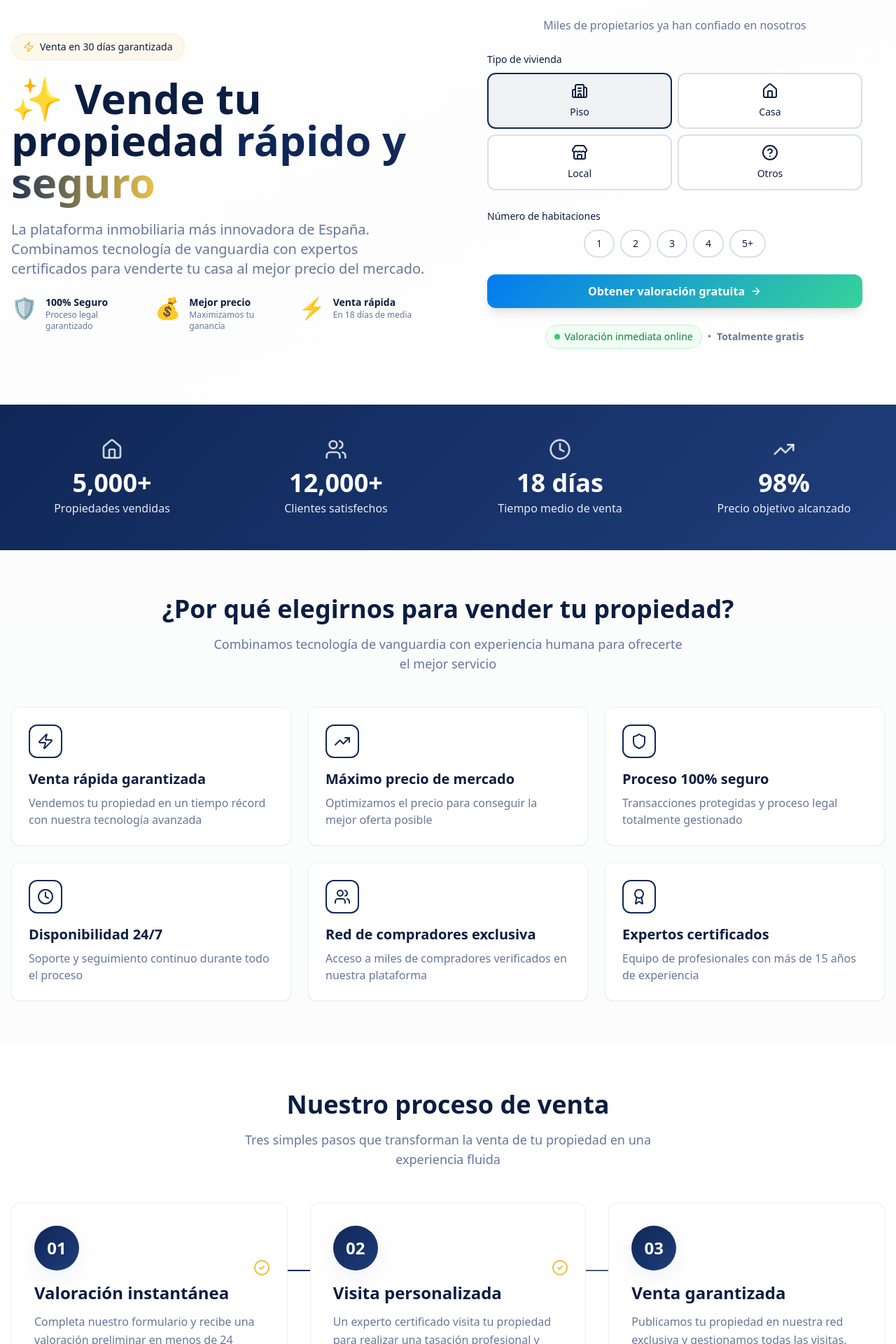
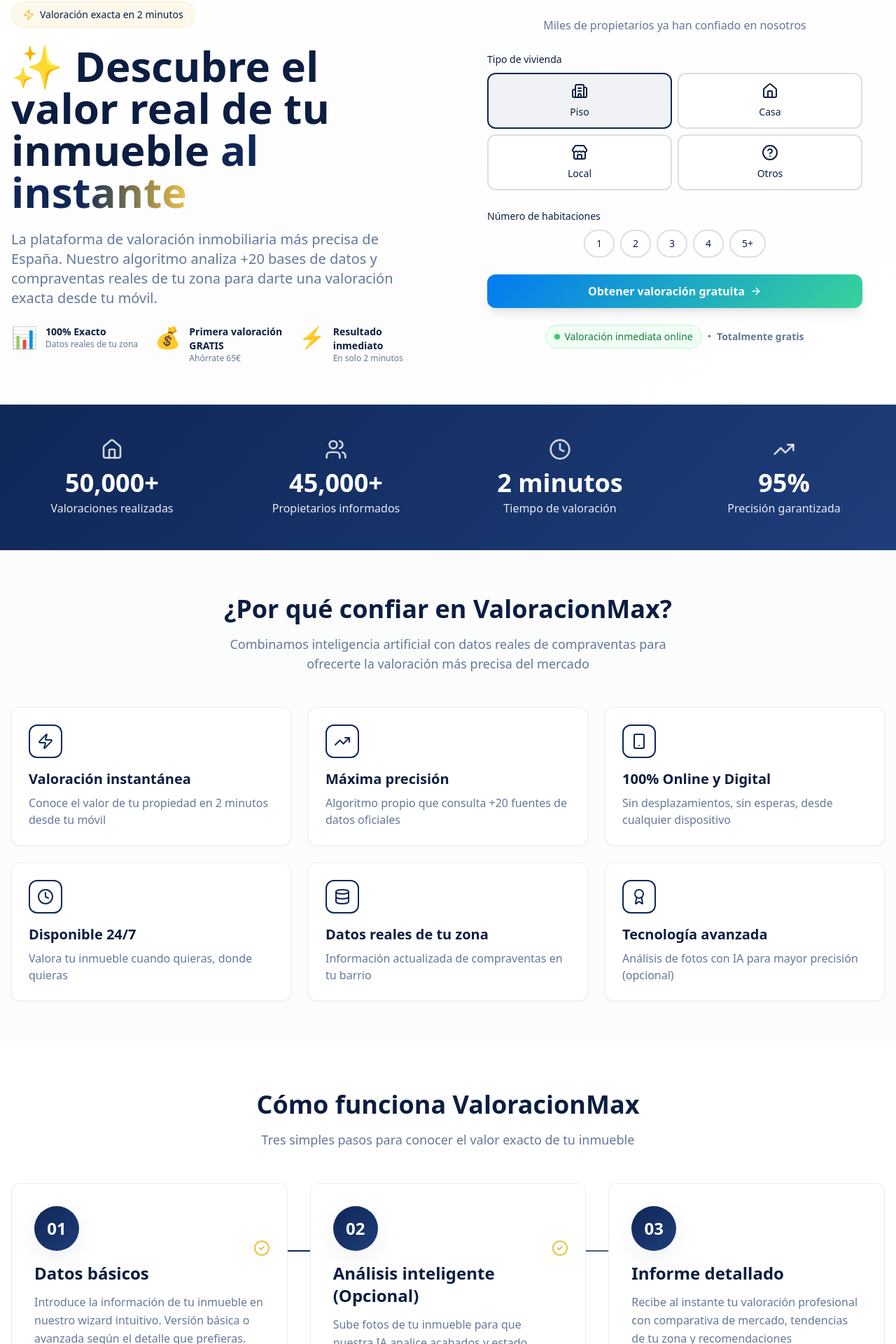
Before and after one commit to adrydg/valoracion_max3_love, a Next.js app: page / in a window 1280 px wide. Shown: the part 121-2041 px from the top of the page at 70% size. Built offline with nearby package versions, Linux system fonts and the light colour scheme.

Commit message:
WIP: Actualización textos home a enfoque valoración (page, stats, benefits, process)

```diff
--- a/app/page.tsx
+++ b/app/page.tsx
@@ -25,30 +25,29 @@
             <div className="space-y-4 md:space-y-6 animate-fade-in">
               <div className="inline-flex items-center gap-2 px-4 py-2 rounded-full bg-accent/10 border border-accent/20">
                 <Zap className="w-4 h-4 text-accent" />
-                <span className="text-sm font-medium">Venta en 30 días garantizada</span>
+                <span className="text-sm font-medium">Valoración exacta en 2 minutos</span>
               </div>
 
               <h1 className="text-4xl md:text-5xl lg:text-6xl font-bold leading-tight">
-                ✨ Vende tu propiedad{" "}
+                ✨ Descubre el valor real de tu inmueble{" "}
                 <span className="bg-gradient-to-r from-primary via-primary to-accent bg-clip-text text-transparent">
-                  rápido y seguro
+                  al instante
                 </span>
               </h1>
 
               <p className="text-lg md:text-xl text-muted-foreground leading-relaxed">
-                La plataforma inmobiliaria más innovadora de España. Combinamos tecnología de vanguardia con
-                expertos certificados para venderte tu casa al mejor precio del mercado.
+                La plataforma de valoración inmobiliaria más precisa de España. Nuestro algoritmo analiza +20 bases de datos y compraventas reales de tu zona para darte una valoración exacta desde tu móvil.
               </p>
 
               {/* Key Features */}
               <div className="grid sm:grid-cols-3 gap-4">
                 <div className="flex items-start gap-3">
                   <div className="text-3xl flex-shrink-0">
-                    🛡️
+                    📊
                   </div>
                   <div>
-                    <p className="font-semibold text-sm">100% Seguro</p>
-                    <p className="text-xs text-muted-foreground">Proceso legal garantizado</p>
+                    <p className="font-semibold text-sm">100% Exacto</p>
+                    <p className="text-xs text-muted-foreground">Datos reales de tu zona</p>
                   </div>
                 </div>
 
@@ -57,8 +56,8 @@
                     💰
                   </div>
                   <div>
-                    <p className="font-semibold text-sm">Mejor precio</p>
-                    <p className="text-xs text-muted-foreground">Maximizamos tu ganancia</p>
+                    <p className="font-semibold text-sm">Primera valoración GRATIS</p>
+                    <p className="text-xs text-muted-foreground">Ahórrate 65€</p>
                   </div>
                 </div>
 
@@ -67,8 +66,8 @@
                     ⚡
                   </div>
                   <div>
-                    <p className="font-semibold text-sm">Venta rápida</p>
-                    <p className="text-xs text-muted-foreground">En 18 días de media</p>
+                    <p className="font-semibold text-sm">Resultado inmediato</p>
+                    <p className="text-xs text-muted-foreground">En solo 2 minutos</p>
                   </div>
                 </div>
               </div>
--- a/components/Benefits.tsx
+++ b/components/Benefits.tsx
@@ -1,36 +1,36 @@
-import { Zap, Shield, TrendingUp, Clock, Users, Award } from "lucide-react";
+import { Zap, Shield, TrendingUp, Clock, Users, Award, Database, Smartphone } from "lucide-react";
 import { Card } from "@/components/ui/card";
 
 const benefits = [
   {
     icon: Zap,
-    title: "Venta rápida garantizada",
-    description: "Vendemos tu propiedad en un tiempo récord con nuestra tecnología avanzada",
+    title: "Valoración instantánea",
+    description: "Conoce el valor de tu propiedad en 2 minutos desde tu móvil",
   },
   {
     icon: TrendingUp,
-    title: "Máximo precio de mercado",
-    description: "Optimizamos el precio para conseguir la mejor oferta posible",
+    title: "Máxima precisión",
+    description: "Algoritmo propio que consulta +20 fuentes de datos oficiales",
   },
   {
-    icon: Shield,
-    title: "Proceso 100% seguro",
-    description: "Transacciones protegidas y proceso legal totalmente gestionado",
+    icon: Smartphone,
+    title: "100% Online y Digital",
+    description: "Sin desplazamientos, sin esperas, desde cualquier dispositivo",
   },
   {
     icon: Clock,
-    title: "Disponibilidad 24/7",
-    description: "Soporte y seguimiento continuo durante todo el proceso",
+    title: "Disponible 24/7",
+    description: "Valora tu inmueble cuando quieras, donde quieras",
   },
   {
-    icon: Users,
-    title: "Red de compradores exclusiva",
-    description: "Acceso a miles de compradores verificados en nuestra plataforma",
+    icon: Database,
+    title: "Datos reales de tu zona",
+    description: "Información actualizada de compraventas en tu barrio",
   },
   {
     icon: Award,
-    title: "Expertos certificados",
-    description: "Equipo de profesionales con más de 15 años de experiencia",
+    title: "Tecnología avanzada",
+    description: "Análisis de fotos con IA para mayor precisión (opcional)",
   },
 ];
 
@@ -40,10 +40,10 @@
       <div className="max-w-7xl mx-auto">
         <div className="text-center mb-10 md:mb-12 space-y-4 animate-fade-in">
           <h2 className="text-3xl md:text-4xl font-bold">
-            ¿Por qué elegirnos para vender tu propiedad?
+            ¿Por qué confiar en ValoracionMax?
           </h2>
           <p className="text-lg text-muted-foreground max-w-2xl mx-auto">
-            Combinamos tecnología de vanguardia con experiencia humana para ofrecerte el mejor servicio
+            Combinamos inteligencia artificial con datos reales de compraventas para ofrecerte la valoración más precisa del mercado
           </p>
         </div>
 
--- a/components/Process.tsx
+++ b/components/Process.tsx
@@ -4,21 +4,21 @@
 const steps = [
   {
     number: "01",
-    title: "Valoración instantánea",
+    title: "Datos básicos",
     description:
-      "Completa nuestro formulario y recibe una valoración preliminar en menos de 24 horas. Nuestro algoritmo analiza el mercado en tiempo real.",
+      "Introduce la información de tu inmueble en nuestro wizard intuitivo. Versión básica o avanzada según el detalle que prefieras.",
   },
   {
     number: "02",
-    title: "Visita personalizada",
+    title: "Análisis inteligente (Opcional)",
     description:
-      "Un experto certificado visita tu propiedad para realizar una tasación profesional y fotografías de alta calidad para la publicación.",
+      "Sube fotos de tu inmueble para que nuestra IA analice acabados y estado, aumentando la precisión hasta un 95%.",
   },
   {
     number: "03",
-    title: "Venta garantizada",
+    title: "Informe detallado",
     description:
-      "Publicamos tu propiedad en nuestra red exclusiva y gestionamos todas las visitas. Cobras en tu cuenta en un plazo máximo de 30 días.",
+      "Recibe al instante tu valoración profesional con comparativa de mercado, tendencias de tu zona y recomendaciones personalizadas.",
   },
 ];
 
@@ -27,9 +27,9 @@
     <section className="py-12 md:py-16 px-4">
       <div className="max-w-7xl mx-auto">
         <div className="text-center mb-10 md:mb-12 space-y-4 animate-fade-in">
-          <h2 className="text-3xl md:text-4xl font-bold">Nuestro proceso de venta</h2>
+          <h2 className="text-3xl md:text-4xl font-bold">Cómo funciona ValoracionMax</h2>
           <p className="text-lg text-muted-foreground max-w-2xl mx-auto">
-            Tres simples pasos que transforman la venta de tu propiedad en una experiencia fluida
+            Tres simples pasos para conocer el valor exacto de tu inmueble
           </p>
         </div>
 
--- a/components/Stats.tsx
+++ b/components/Stats.tsx
@@ -6,27 +6,27 @@
 const stats = [
   {
     icon: Home,
-    value: 5000,
+    value: 50000,
     suffix: "+",
-    label: "Propiedades vendidas",
+    label: "Valoraciones realizadas",
   },
   {
     icon: Users,
-    value: 12000,
+    value: 45000,
     suffix: "+",
-    label: "Clientes satisfechos",
+    label: "Propietarios informados",
   },
   {
     icon: Clock,
-    value: 18,
-    suffix: " días",
-    label: "Tiempo medio de venta",
+    value: 2,
+    suffix: " minutos",
+    label: "Tiempo de valoración",
   },
   {
     icon: TrendingUp,
-    value: 98,
+    value: 95,
     suffix: "%",
-    label: "Precio objetivo alcanzado",
+    label: "Precisión garantizada",
   },
 ];
 
```
